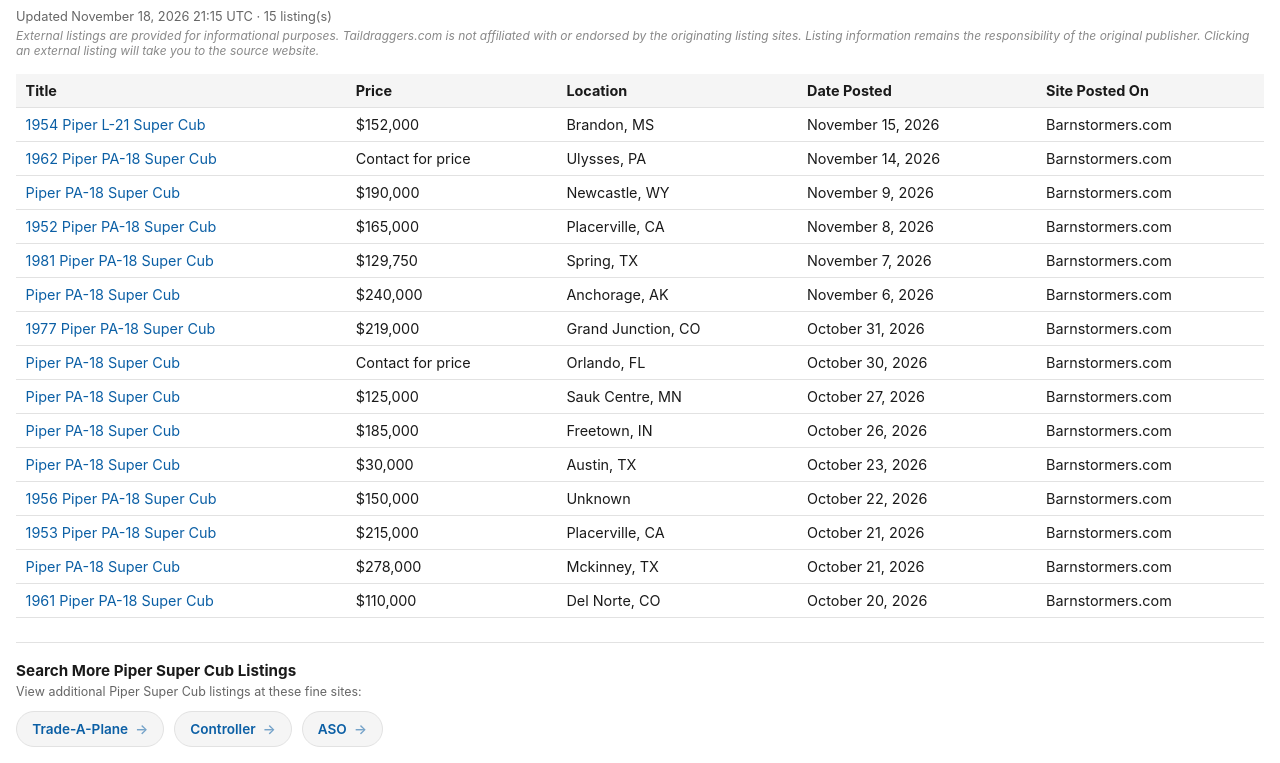
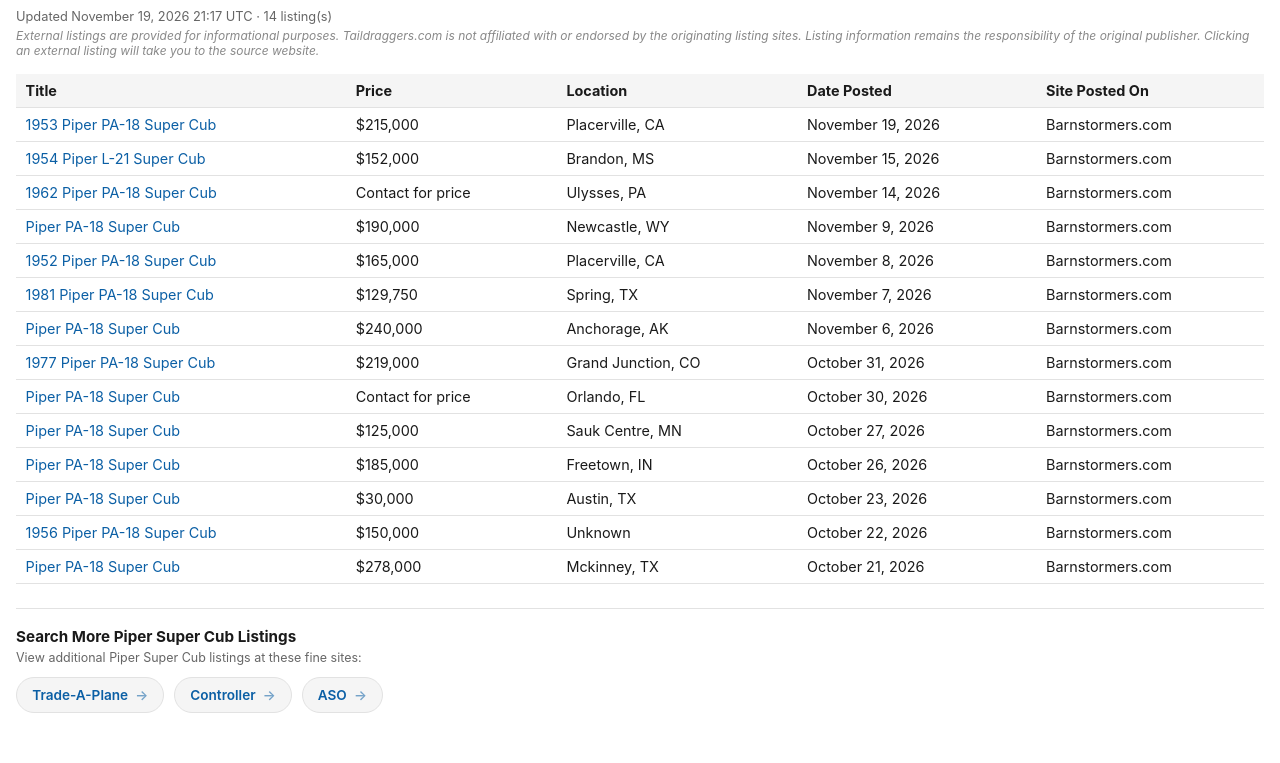
Before and after one commit to taildraggers/piper-super-cub-for-sale, a plain HTML site: page docs/index.html in a window 1280 px wide. Shown: the part 43-806 px from the top of the page. Drawn offline with Linux system fonts and the light colour scheme.

Commit message:
Update Piper Super Cub listings (2026-11-19)

```diff
--- a/docs/index.html
+++ b/docs/index.html
@@ -76,13 +76,14 @@
 </head>
 <body>
   <h1>Other Piper Super Cub Ads on the Web</h1>
-  <div class="updated">Updated November 18, 2026 21:15 UTC &middot; 15 listing(s)</div>
+  <div class="updated">Updated November 19, 2026 21:17 UTC &middot; 14 listing(s)</div>
   <div class="disclaimer">External listings are provided for informational purposes. Taildraggers.com is not affiliated with or endorsed by the originating listing sites. Listing information remains the responsibility of the original publisher. Clicking an external listing will take you to the source website.</div>
   <table>
     <thead>
       <tr><th>Title</th><th>Price</th><th>Location</th><th>Date Posted</th><th>Site Posted On</th></tr>
     </thead>
     <tbody>
+        <tr><td><a href="https://www.barnstormers.com/classified-2014358-1953-PA-18-L21-HP-Supercub.html" target="_blank" rel="noopener noreferrer">1953 Piper PA-18 Super Cub</a></td><td>$215,000</td><td>Placerville, CA</td><td>November 19, 2026</td><td>Barnstormers.com</td></tr>
         <tr><td><a href="https://www.barnstormers.com/classified-2083944-1954-supercub-L21-B.html" target="_blank" rel="noopener noreferrer">1954 Piper L-21 Super Cub</a></td><td>$152,000</td><td>Brandon, MS</td><td>November 15, 2026</td><td>Barnstormers.com</td></tr>
         <tr><td><a href="https://www.barnstormers.com/classified-2059976-Super-Cub-PA-18-1962-150-hp.html" target="_blank" rel="noopener noreferrer">1962 Piper PA-18 Super Cub</a></td><td>Contact for price</td><td>Ulysses, PA</td><td>November 14, 2026</td><td>Barnstormers.com</td></tr>
         <tr><td><a href="https://www.barnstormers.com/classified-2026905-Super-Cub-for-Sale.html" target="_blank" rel="noopener noreferrer">Piper PA-18 Super Cub</a></td><td>$190,000</td><td>Newcastle, WY</td><td>November 9, 2026</td><td>Barnstormers.com</td></tr>
@@ -95,9 +96,7 @@
         <tr><td><a href="https://www.barnstormers.com/classified-2075602-180hp-Supercub.html" target="_blank" rel="noopener noreferrer">Piper PA-18 Super Cub</a></td><td>$185,000</td><td>Freetown, IN</td><td>October 26, 2026</td><td>Barnstormers.com</td></tr>
         <tr><td><a href="https://www.barnstormers.com/classified-2079837-Piper-super-cub-experimental.html" target="_blank" rel="noopener noreferrer">Piper PA-18 Super Cub</a></td><td>$30,000</td><td>Austin, TX</td><td>October 23, 2026</td><td>Barnstormers.com</td></tr>
         <tr><td><a href="https://www.barnstormers.com/classified-2061771-1956-PA18A-150-Piper-Supercub.html" target="_blank" rel="noopener noreferrer">1956 Piper PA-18 Super Cub</a></td><td>$150,000</td><td>Unknown</td><td>October 22, 2026</td><td>Barnstormers.com</td></tr>
-        <tr><td><a href="https://www.barnstormers.com/classified-2014358-1953-PA-18-L21-HP-Supercub.html" target="_blank" rel="noopener noreferrer">1953 Piper PA-18 Super Cub</a></td><td>$215,000</td><td>Placerville, CA</td><td>October 21, 2026</td><td>Barnstormers.com</td></tr>
         <tr><td><a href="https://www.barnstormers.com/classified-2053823-02-PA18-Amphb-160HP-Glass314TT.html" target="_blank" rel="noopener noreferrer">Piper PA-18 Super Cub</a></td><td>$278,000</td><td>Mckinney, TX</td><td>October 21, 2026</td><td>Barnstormers.com</td></tr>
-        <tr><td><a href="https://www.barnstormers.com/classified-2079100-1961-Supercub.html" target="_blank" rel="noopener noreferrer">1961 Piper PA-18 Super Cub</a></td><td>$110,000</td><td>Del Norte, CO</td><td>October 20, 2026</td><td>Barnstormers.com</td></tr>
     </tbody>
   </table>
   <div class="more-resources">
```
